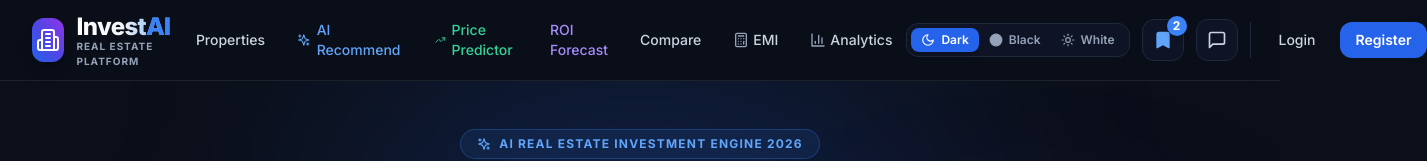
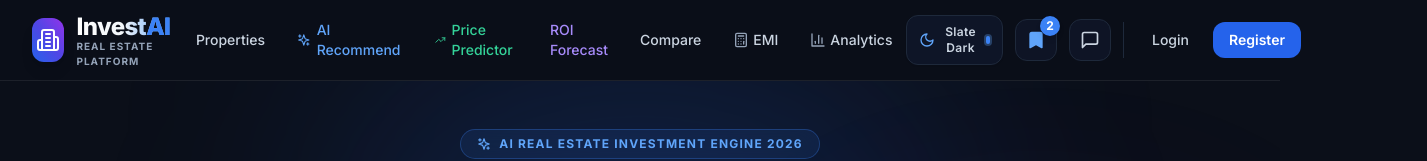
Before and after one commit to PraveenHu01/real-estate-ai-platform, a React (Vite) app in the folder frontend/: page / in a window 1280 px wide. Shown: the top 161 px of the page, 1427 px wide, since content can reach past the window. Built offline with nearby package versions, Linux system fonts and the light colour scheme; no server answers.

Commit message:
Replace multi-theme switcher with single Dark vs OLED Black toggle button

```diff
--- a/frontend/src/components/ThemeToggle.jsx
+++ b/frontend/src/components/ThemeToggle.jsx
@@ -1,39 +1,40 @@
 import React, { useContext } from 'react';
 import { ThemeContext, THEMES } from '../context/ThemeContext';
-import { Moon, Circle, Sun } from 'lucide-react';
+import { Moon, Sparkles } from 'lucide-react';
 
 export default function ThemeToggle({ className = "" }) {
-  const { theme, setTheme, cycleTheme } = useContext(ThemeContext);
-
-  const options = [
-    { id: THEMES.DARK, label: 'Dark', icon: Moon, desc: 'Slate Blue Dark' },
-    { id: THEMES.BLACK, label: 'Black', icon: Circle, desc: 'OLED Pitch Black' },
-    { id: THEMES.WHITE, label: 'White', icon: Sun, desc: 'Crisp Clean Light' },
-  ];
+  const { theme, toggleTheme, isBlack } = useContext(ThemeContext);
 
   return (
-    <div className={`inline-flex items-center p-1 rounded-xl bg-slate-900/80 border border-slate-800 theme-toggle-container ${className}`}>
-      {options.map((opt) => {
-        const Icon = opt.icon;
-        const isActive = theme === opt.id;
-        return (
-          <button
-            key={opt.id}
-            onClick={() => setTheme(opt.id)}
-            title={`Switch to ${opt.label} Mode (${opt.desc})`}
-            aria-label={`Switch to ${opt.label} Mode`}
-            aria-pressed={isActive}
-            className={`flex items-center space-x-1.5 px-2.5 py-1 rounded-lg text-xs font-semibold transition-all duration-200 ${
-              isActive
-                ? 'bg-blue-600 text-white shadow-md'
-                : 'text-slate-400 hover:text-white hover:bg-slate-800/60'
-            }`}
-          >
-            <Icon className={`w-3.5 h-3.5 ${opt.id === THEMES.BLACK ? 'fill-current' : ''}`} />
-            <span className="hidden sm:inline">{opt.label}</span>
-          </button>
-        );
-      })}
-    </div>
+    <button
+      onClick={toggleTheme}
+      type="button"
+      title={isBlack ? "Switch to Slate Dark Mode" : "Switch to OLED Black Mode"}
+      aria-label={isBlack ? "Switch to Slate Dark Mode" : "Switch to OLED Black Mode"}
+      className={`relative inline-flex items-center space-x-2 px-3 py-2 rounded-xl border transition-all duration-200 group ${
+        isBlack
+          ? 'bg-neutral-900 border-neutral-700 text-white hover:border-neutral-500 shadow-sm'
+          : 'bg-slate-900/90 border-slate-800 text-slate-300 hover:text-white hover:border-slate-700 shadow-sm'
+      } ${className}`}
+    >
+      <div className="relative flex items-center justify-center">
+        {isBlack ? (
+          <Sparkles className="w-4 h-4 text-purple-400 group-hover:scale-110 transition-transform" />
+        ) : (
+          <Moon className="w-4 h-4 text-blue-400 group-hover:scale-110 transition-transform" />
+        )}
+      </div>
+
+      <span className="text-xs font-semibold tracking-wide">
+        {isBlack ? 'OLED Black' : 'Slate Dark'}
+      </span>
+
+      {/* Mini indicator pill */}
+      <span
+        className={`w-2 h-2 rounded-full transition-colors ${
+          isBlack ? 'bg-purple-500 ring-2 ring-purple-400/30' : 'bg-blue-500 ring-2 ring-blue-400/30'
+        }`}
+      />
+    </button>
   );
 }
--- a/frontend/src/context/ThemeContext.jsx
+++ b/frontend/src/context/ThemeContext.jsx
@@ -5,12 +5,12 @@ export const ThemeContext = createContext();
 export const THEMES = {
   DARK: 'dark',
   BLACK: 'black',
-  WHITE: 'white',
 };
 
 export const ThemeProvider = ({ children }) => {
   const [theme, setTheme] = useState(() => {
-    return localStorage.getItem('real_estate_theme') || THEMES.DARK;
+    const saved = localStorage.getItem('real_estate_theme');
+    return saved === THEMES.BLACK ? THEMES.BLACK : THEMES.DARK;
   });
 
   useEffect(() => {
@@ -18,35 +18,32 @@ export const ThemeProvider = ({ children }) => {
     const body = document.body;
 
     // Remove existing theme classes
-    root.classList.remove('theme-dark', 'theme-black', 'theme-white', 'dark', 'light');
-    body.classList.remove('theme-dark', 'theme-black', 'theme-white', 'dark', 'light');
+    root.classList.remove('theme-dark', 'theme-black', 'theme-white', 'light');
+    body.classList.remove('theme-dark', 'theme-black', 'theme-white', 'light');
 
     // Set new theme attributes and classes
     root.setAttribute('data-theme', theme);
     body.setAttribute('data-theme', theme);
+    root.classList.add('dark');
+    body.classList.add('dark');
 
-    if (theme === THEMES.WHITE) {
-      root.classList.add('theme-white', 'light');
-      body.classList.add('theme-white', 'light');
-    } else if (theme === THEMES.BLACK) {
-      root.classList.add('theme-black', 'dark');
-      body.classList.add('theme-black', 'dark');
+    if (theme === THEMES.BLACK) {
+      root.classList.add('theme-black');
+      body.classList.add('theme-black');
     } else {
-      root.classList.add('theme-dark', 'dark');
-      body.classList.add('theme-dark', 'dark');
+      root.classList.add('theme-dark');
+      body.classList.add('theme-dark');
     }
 
     localStorage.setItem('real_estate_theme', theme);
   }, [theme]);
 
-  const cycleTheme = () => {
-    if (theme === THEMES.DARK) setTheme(THEMES.BLACK);
-    else if (theme === THEMES.BLACK) setTheme(THEMES.WHITE);
-    else setTheme(THEMES.DARK);
+  const toggleTheme = () => {
+    setTheme((prev) => (prev === THEMES.DARK ? THEMES.BLACK : THEMES.DARK));
   };
 
   return (
-    <ThemeContext.Provider value={{ theme, setTheme, cycleTheme, THEMES }}>
+    <ThemeContext.Provider value={{ theme, setTheme, toggleTheme, THEMES, isBlack: theme === THEMES.BLACK }}>
       {children}
     </ThemeContext.Provider>
   );
--- a/frontend/src/index.css
+++ b/frontend/src/index.css
@@ -21,15 +21,6 @@
     --text-muted: #a1a1aa;
   }
 
-  [data-theme="white"] {
-    --bg-main: #f8fafc;
-    --bg-card: #ffffff;
-    --bg-nav: rgba(255, 255, 255, 0.92);
-    --border-main: #e2e8f0;
-    --text-main: #0f172a;
-    --text-muted: #475569;
-  }
-
   body {
     font-family: 'Inter', sans-serif;
     background-color: var(--bg-main);
@@ -48,10 +39,6 @@
     transition: background-color 0.25s ease, border-color 0.25s ease, box-shadow 0.25s ease;
   }
 
-  [data-theme="white"] .glass-card {
-    box-shadow: 0 4px 20px -2px rgba(0, 0, 0, 0.06), 0 2px 6px -1px rgba(0, 0, 0, 0.04);
-  }
-
   .glass-nav {
     background: var(--bg-nav);
     backdrop-filter: blur(16px);
@@ -59,52 +46,6 @@
     border-bottom: 1px solid var(--border-main);
     transition: background-color 0.25s ease, border-color 0.25s ease;
   }
-}
-
-/* White Theme Specific Component Overrides */
-[data-theme="white"] .bg-slate-950,
-[data-theme="white"] .bg-slate-900,
-[data-theme="white"] .bg-slate-900\/80,
-[data-theme="white"] .bg-slate-900\/90 {
-  background-color: #f1f5f9;
-  border-color: #e2e8f0;
-}
-
-[data-theme="white"] .bg-slate-800,
-[data-theme="white"] .bg-slate-800\/60 {
-  background-color: #e2e8f0;
-  color: #1e293b;
-}
-
-[data-theme="white"] .text-white {
-  color: #0f172a;
-}
-
-[data-theme="white"] .text-slate-300,
-[data-theme="white"] .text-slate-400 {
-  color: #475569;
-}
-
-[data-theme="white"] .text-slate-200 {
-  color: #1e293b;
-}
-
-[data-theme="white"] .border-slate-800,
-[data-theme="white"] .border-slate-700 {
-  border-color: #e2e8f0;
-}
-
-[data-theme="white"] input,
-[data-theme="white"] select,
-[data-theme="white"] textarea {
-  background-color: #ffffff;
-  color: #0f172a;
-  border-color: #cbd5e1;
-}
-
-[data-theme="white"] input::placeholder,
-[data-theme="white"] textarea::placeholder {
-  color: #94a3b8;
 }
 
 /* Black Theme Specific Component Overrides */
@@ -147,10 +88,6 @@
   scrollbar-color: #334155 #0f172a;
 }
 
-[data-theme="white"] * {
-  scrollbar-color: #cbd5e1 #f8fafc;
-}
-
 ::-webkit-scrollbar {
   width: 8px;
   height: 8px;
@@ -165,10 +102,6 @@
   border-radius: 4px;
 }
 
-[data-theme="white"] ::-webkit-scrollbar-thumb {
-  background: #cbd5e1;
-}
-
 ::-webkit-scrollbar-thumb:hover {
   background: #475569;
 }
```
